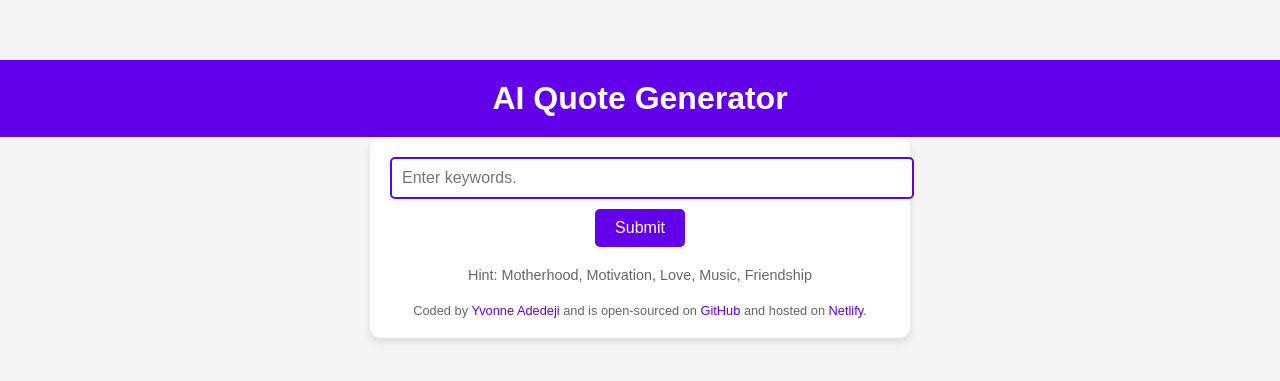
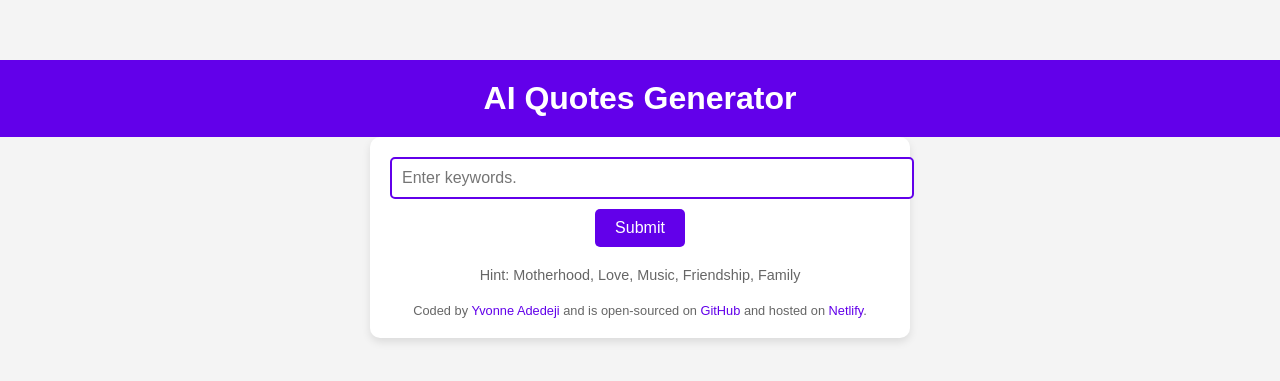
Before and after one commit to yvonnesarah/ai-generator-project, a plain HTML site: page index.html in a window 1280 px wide. Shown: the part 201-582 px from the top of the page. Drawn offline with nearby package versions, Linux system fonts and the light colour scheme.

Commit message:
Update index.html - changed the title and the hints

```diff
--- a/index.html
+++ b/index.html
@@ -3,7 +3,7 @@
   <head>
     <meta charset="UTF-8" />
     <meta name="viewport" content="width=device-width, initial-scale=1.0" />
-    <title>AI-Quote-Generator</title>
+    <title>AI Quotes Generator</title>
     <!-- CSS -->
     <link rel="stylesheet" href="src/index.css" />
     <!-- TypewriterJS -->
@@ -12,7 +12,7 @@
     <script src="https://unpkg.com/axios@1.6.7/dist/axios.min.js"></script>
   </head>
   <body>
-    <header><h1>AI Quote Generator</h1></header>
+    <header><h1>AI Quotes Generator</h1></header>
     <div class="quote-container">
       <main>
         <form id="form">
@@ -25,7 +25,7 @@
           />
           <input type="Submit" class="submit-button" />
         </form>
-        <div class="hint">Hint: Motherhood, Motivation, Love, Music, Friendship</div>
+        <div class="hint">Hint: Motherhood, Love, Music, Friendship, Family</div>
         <div class="quote hidden"></div>
       </main>
       <footer>
```
